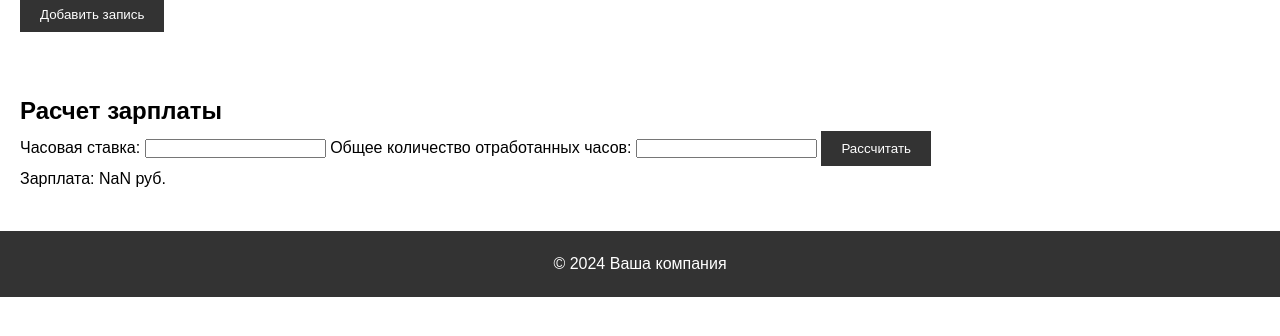
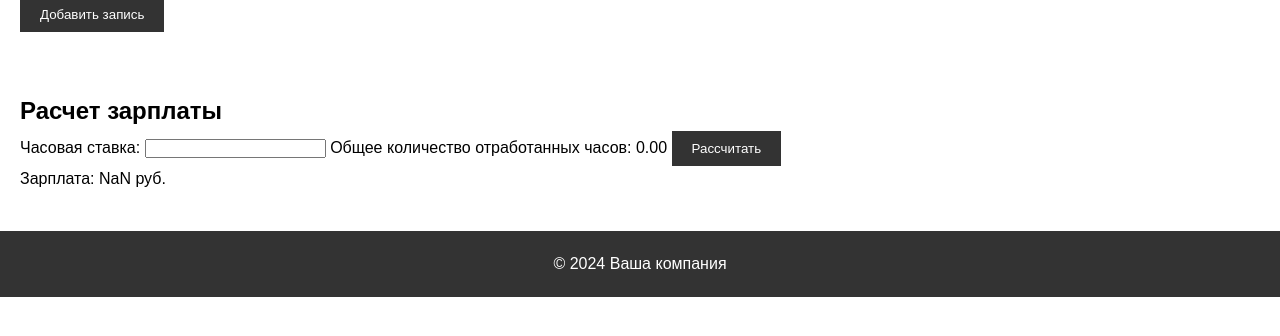
Before and after one commit to LevShel/ReportCardWebsite, a plain HTML site: page index.html in a window 1280 px wide. Shown: the part 196-532 px from the top of the page. Drawn offline with Linux system fonts and the light colour scheme.

Commit message:
Add new version with calculate of salary

```diff
--- a/index.html
+++ b/index.html
@@ -37,7 +37,8 @@
       <input type="number" id="hourly-rate" name="hourly-rate" step="0.01" required>
 
       <label for="total-hours">Общее количество отработанных часов:</label>
-      <input type="number" id="total-hours" name="total-hours" step="0.01" required>
+      <span id="total-hours" class="total-hours"></span>
+
 
       <button type="submit">Рассчитать</button>
     </form>
--- a/script.js
+++ b/script.js
@@ -2,7 +2,9 @@ document.addEventListener("DOMContentLoaded", function() {
   const timeSheetTable = document.querySelector("#time-sheet table tbody");
   const addEntryButton = document.querySelector("#add-entry");
   const salaryForm = document.querySelector("#salary-form");
-  const totalHoursDisplay = document.querySelector("#total-hours");
+  const totalHoursLabel = document.querySelector("#total-hours");
+  const totalHoursDisplay = document.createElement("span");
+  totalHoursDisplay.classList.add("total-hours");
 
   let timeSheetData = JSON.parse(localStorage.getItem("timeSheetData")) || [];
 
@@ -71,6 +73,8 @@ document.addEventListener("DOMContentLoaded", function() {
     calculateSalary();
   });
 
+  totalHoursLabel.appendChild(totalHoursDisplay);
+
   renderTimeSheet();
   updateTotalHours();
   calculateSalary();
```
